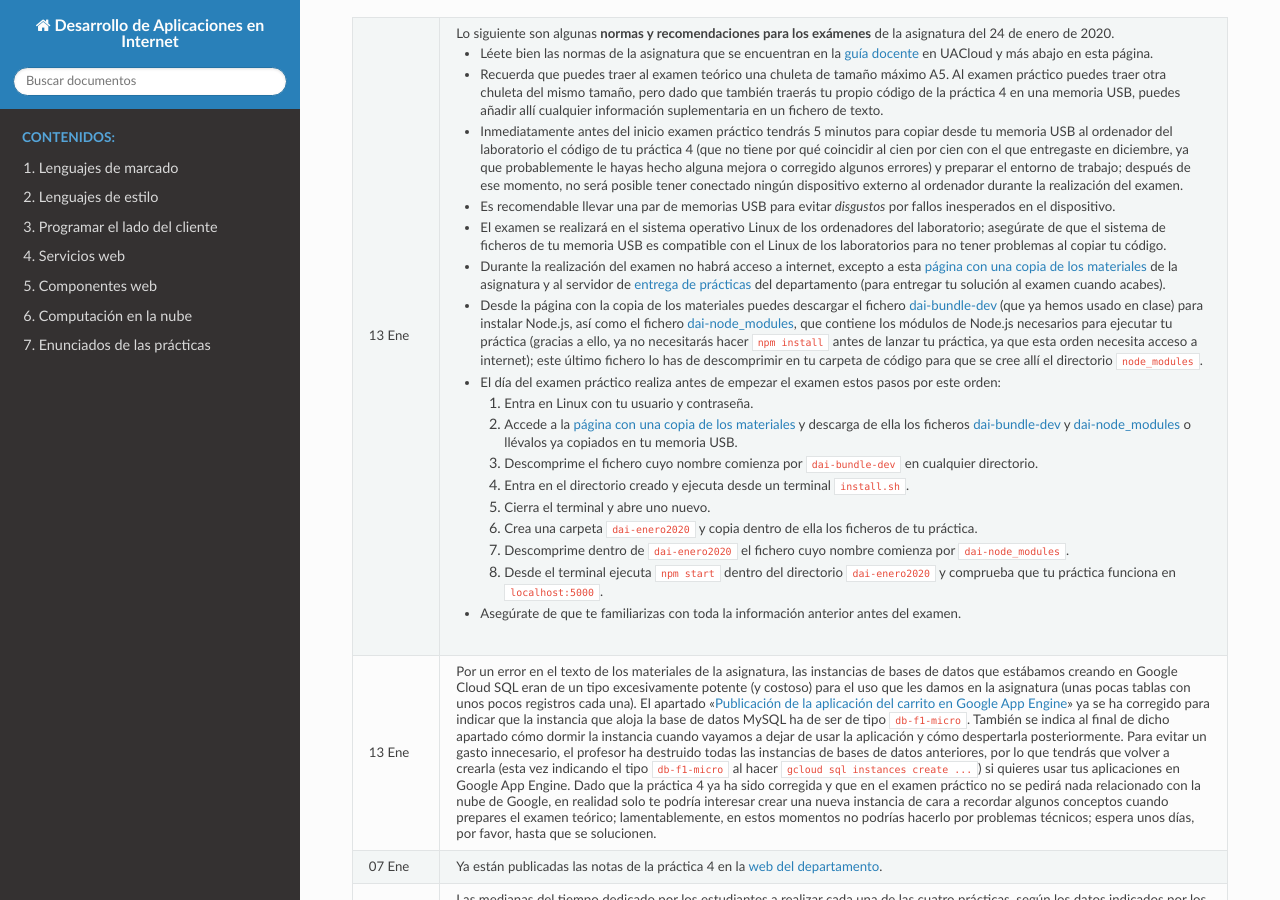
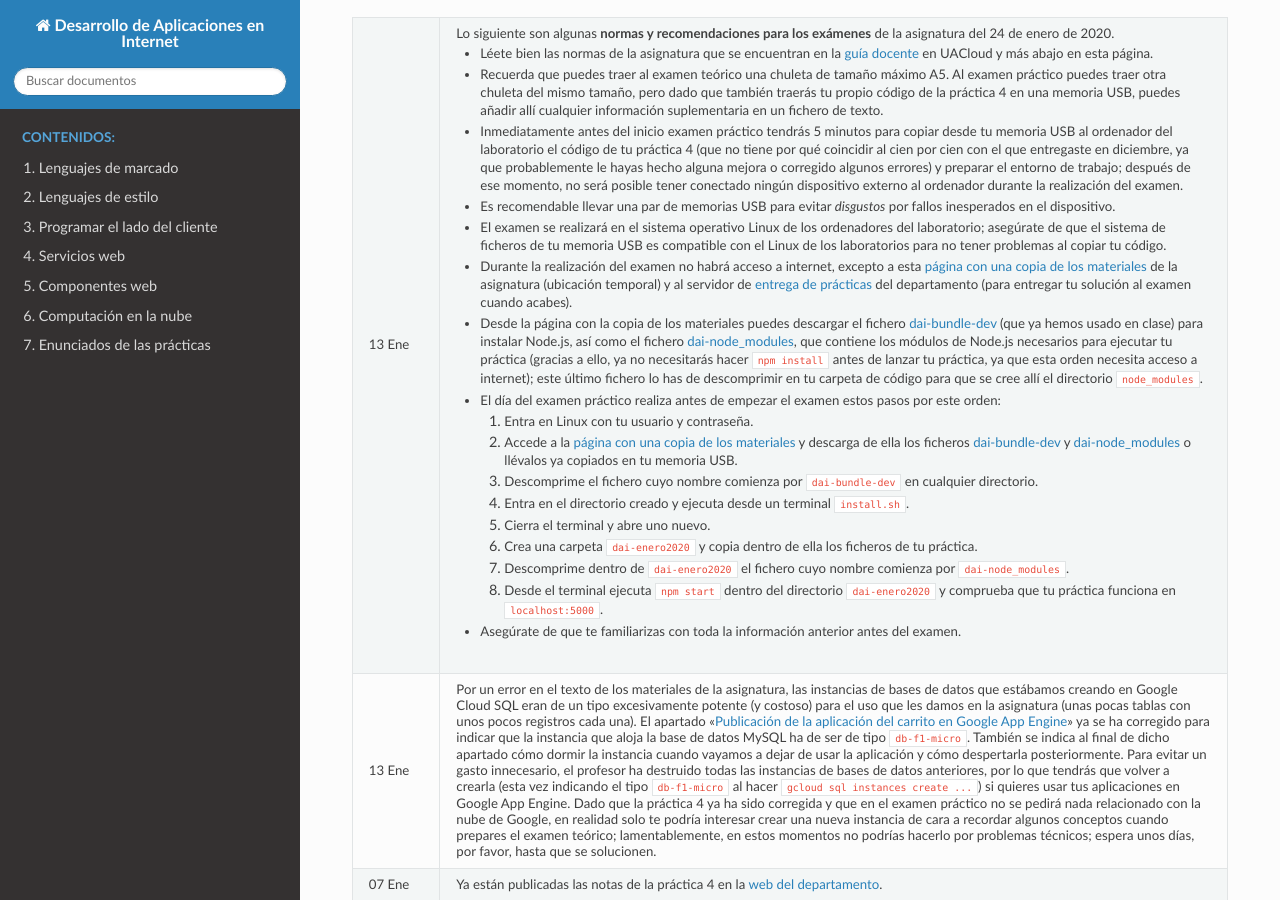
Before and after one commit to jaspock/dai1920, a Sphinx documentation site: the page built from docs/source/index.rst, in a window 1280 px wide and 900 px high, scrolled down 303 px. Built offline with Sphinx 7.4.7 and the Read the Docs theme 2.0.0, drawn with Linux system fonts in a browser that asks for light colours.

Commit message:
Cambios menores

```diff
--- a/docs/source/index.rst
+++ b/docs/source/index.rst
@@ -26,7 +26,7 @@ Novedades
         - Inmediatamente antes del inicio examen práctico tendrás 5 minutos para copiar desde tu memoria USB al ordenador del laboratorio el código de tu práctica 4 (que no tiene por qué coincidir al cien por cien con el que entregaste en diciembre, ya que probablemente le hayas hecho alguna mejora o corregido algunos errores) y preparar el entorno de trabajo; después de ese momento, no será posible tener conectado ningún dispositivo externo al ordenador durante la realización del examen.
         - Es recomendable llevar una par de memorias USB para evitar *disgustos* por fallos inesperados en el dispositivo.
         - El examen se realizará en el sistema operativo Linux de los ordenadores del laboratorio; asegúrate de que el sistema de ficheros de tu memoria USB es compatible con el Linux de los laboratorios para no tener problemas al copiar tu código.
-        - Durante la realización del examen no habrá acceso a internet, excepto a esta `página con una copia de los materiales`_ de la asignatura y al servidor de `entrega de prácticas`_ del departamento (para entregar tu solución al examen cuando acabes).
+        - Durante la realización del examen no habrá acceso a internet, excepto a esta `página con una copia de los materiales`_ de la asignatura (ubicación temporal) y al servidor de `entrega de prácticas`_ del departamento (para entregar tu solución al examen cuando acabes).
         - Desde la página con la copia de los materiales puedes descargar el fichero `dai-bundle-dev`_ (que ya hemos usado en clase) para instalar Node.js, así como el fichero `dai-node_modules`_, que contiene los módulos de Node.js necesarios para ejecutar tu práctica (gracias a ello, ya no necesitarás hacer ``npm install`` antes de lanzar tu práctica, ya que esta orden necesita acceso a internet); este último fichero lo has de descomprimir en tu carpeta de código para que se cree allí el directorio ``node_modules``.
 
         - El día del examen práctico realiza antes de empezar el examen estos pasos por este orden:
```
